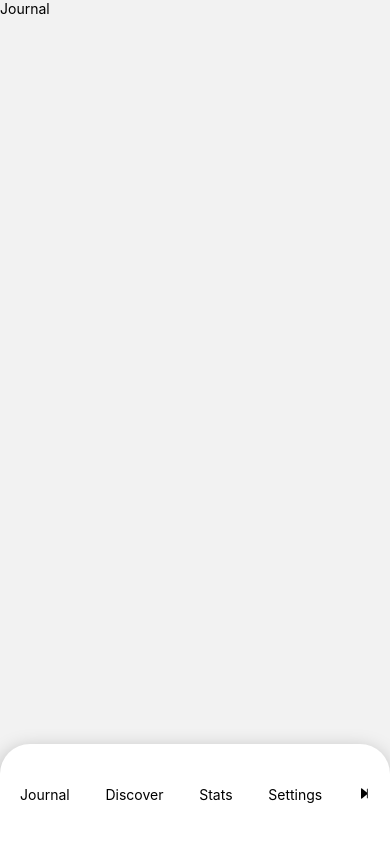
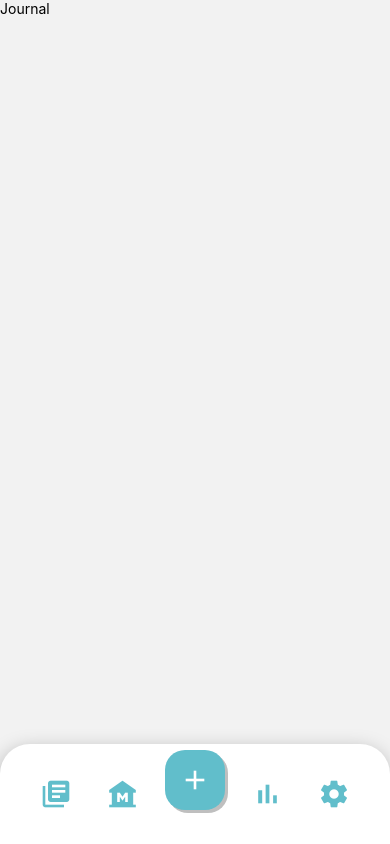
Before and after one commit to minhchinh97h/JournalApp, a React Native app: screen / in a window 390 px wide. Built offline with nearby package versions, Linux system fonts and the light colour scheme.

Commit message:
Remove unnecessary code causing pod-install doesn't work correctly in react-native.config.js. Finalise bottom tab bar.

```diff
--- a/src/components/BottomTabBar.tsx
+++ b/src/components/BottomTabBar.tsx
@@ -1,71 +1,114 @@
 import {BottomTabBarProps} from '@react-navigation/bottom-tabs';
 import React from 'react';
 import {useCallback} from 'react';
-import {Text, TouchableOpacity, View} from 'react-native';
+import {StyleSheet, TouchableOpacity, View} from 'react-native';
 import {useSafeAreaInsets} from 'react-native-safe-area-context';
 import ROUTE_LIST from '~constants/routes';
-import AntDesign from 'react-native-vector-icons/AntDesign';
+import MaterialIcons from 'react-native-vector-icons/MaterialIcons';
+import {LIGHT_COLOR} from '~constants/styles';
 
 const BottomTabBar = (props: BottomTabBarProps) => {
   const insets = useSafeAreaInsets();
   const {navigation} = props;
 
-  const goToJournalScreen = useCallback(() => {
+  const onGoToJournalScreen = useCallback(() => {
     navigation.navigate(ROUTE_LIST.JOURNAL);
   }, [navigation]);
 
-  const goToDiscoverScreen = useCallback(() => {
+  const onGoToDiscoverScreen = useCallback(() => {
     navigation.navigate(ROUTE_LIST.DISCOVER);
   }, [navigation]);
 
-  const goToStatsScreen = useCallback(() => {
+  const onGoToStatsScreen = useCallback(() => {
     navigation.navigate(ROUTE_LIST.STATS);
   }, [navigation]);
 
-  const goToSettingsScreen = useCallback(() => {
+  const onGoToSettingsScreen = useCallback(() => {
     navigation.navigate(ROUTE_LIST.SETTINGS);
   }, [navigation]);
 
+  const onCreateNewJournalEntry = useCallback(() => {}, []);
+
   return (
     <View
-      style={{
-        width: '100%',
-        height: 100,
-        borderTopLeftRadius: 30,
-        borderTopRightRadius: 30,
-        flexDirection: 'row',
-        alignItems: 'center',
-        justifyContent: 'space-between',
-        paddingHorizontal: 20,
-        backgroundColor: '#FFFFFF',
-        shadowOffset: {
-          width: -1,
-          height: 5,
-        },
-        shadowRadius: 19,
-        shadowColor: 'rgba(0, 0, 0, 0.25)',
-        shadowOpacity: 1,
+      style={StyleSheet.compose(styles.container, {
         paddingBottom: insets.bottom,
-      }}>
-      <TouchableOpacity onPress={goToJournalScreen}>
-        <Text>Journal</Text>
+      })}>
+      <TouchableOpacity
+        style={styles.screenButton}
+        onPress={onGoToJournalScreen}>
+        <MaterialIcons name={'my-library-books'} size={32} color={'#61BECB'} />
       </TouchableOpacity>
 
-      <TouchableOpacity onPress={goToDiscoverScreen}>
-        <Text>Discover</Text>
+      <TouchableOpacity
+        style={styles.screenButton}
+        onPress={onGoToDiscoverScreen}>
+        <MaterialIcons name={'museum'} size={32} color={'#61BECB'} />
       </TouchableOpacity>
 
-      <TouchableOpacity onPress={goToStatsScreen}>
-        <Text>Stats</Text>
+      <View style={styles.entryButtonContainer}>
+        <TouchableOpacity
+          style={styles.entryButton}
+          onPress={onCreateNewJournalEntry}>
+          <MaterialIcons name={'add'} size={32} color={'#FFFFFF'} />
+        </TouchableOpacity>
+      </View>
+
+      <TouchableOpacity style={styles.screenButton} onPress={onGoToStatsScreen}>
+        <MaterialIcons name={'bar-chart'} size={32} color={'#61BECB'} />
       </TouchableOpacity>
 
-      <TouchableOpacity onPress={goToSettingsScreen}>
-        <Text>Settings</Text>
+      <TouchableOpacity
+        style={styles.screenButton}
+        onPress={onGoToSettingsScreen}>
+        <MaterialIcons name={'settings'} size={32} color={'#61BECB'} />
       </TouchableOpacity>
-
-      <AntDesign name="stepforward" />
     </View>
   );
 };
 
 export default React.memo(BottomTabBar);
+
+const styles = StyleSheet.create({
+  container: {
+    width: '100%',
+    height: 100,
+    borderTopLeftRadius: 30,
+    borderTopRightRadius: 30,
+    flexDirection: 'row',
+    alignItems: 'center',
+    justifyContent: 'space-between',
+    paddingHorizontal: 32,
+    backgroundColor: '#FFFFFF',
+    shadowOffset: {
+      width: -1,
+      height: 5,
+    },
+    shadowRadius: 19,
+    shadowColor: 'rgba(0, 0, 0, 0.25)',
+    shadowOpacity: 1,
+  },
+  screenButton: {
+    width: 48,
+    height: 40,
+    justifyContent: 'center',
+    alignItems: 'center',
+  },
+  entryButtonContainer: {position: 'relative', width: 60, height: 60},
+  entryButton: {
+    position: 'absolute',
+    width: '100%',
+    height: '100%',
+    borderRadius: 20,
+    justifyContent: 'center',
+    alignItems: 'center',
+    backgroundColor: LIGHT_COLOR.BLUE_GREEN,
+    shadowOffset: {
+      width: 3,
+      height: 3,
+    },
+    shadowOpacity: 0.25,
+    shadowColor: '#000000',
+    top: -14,
+  },
+});
--- a/src/constants/styles.ts
+++ b/src/constants/styles.ts
@@ -1,7 +1,11 @@
 export const APP_TEXT_FONT_SIZE_LIST = {
-    H1_FONT_SIZE : 28,
-    H2_FONT_SIZE : 24,
-    H3_FONT_SIZE : 20,
-    NORMAL_FONT_SIZE : 16,
-    SMALL_FONT_SIZE : 14,
-}
+  H1_FONT_SIZE: 28,
+  H2_FONT_SIZE: 24,
+  H3_FONT_SIZE: 20,
+  NORMAL_FONT_SIZE: 16,
+  SMALL_FONT_SIZE: 14,
+};
+
+export const LIGHT_COLOR = {
+  BLUE_GREEN: '#61BECB',
+};
```
Also changed, not shown: react-native.config.js (+1 -9 lines), .eslintrc.json.
